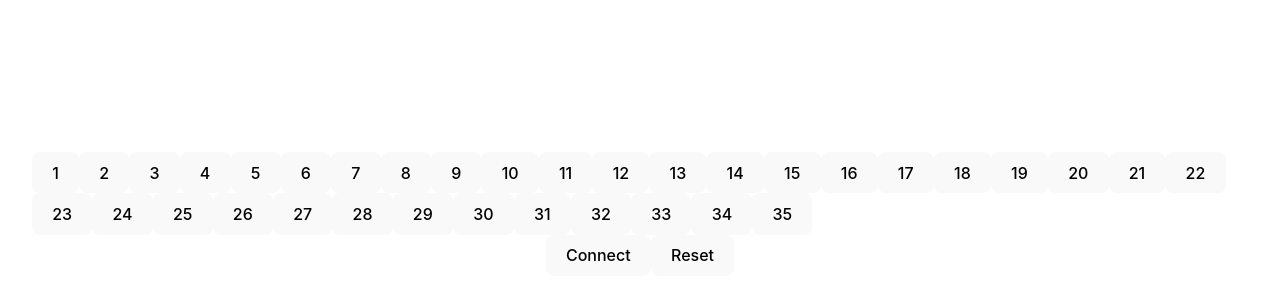
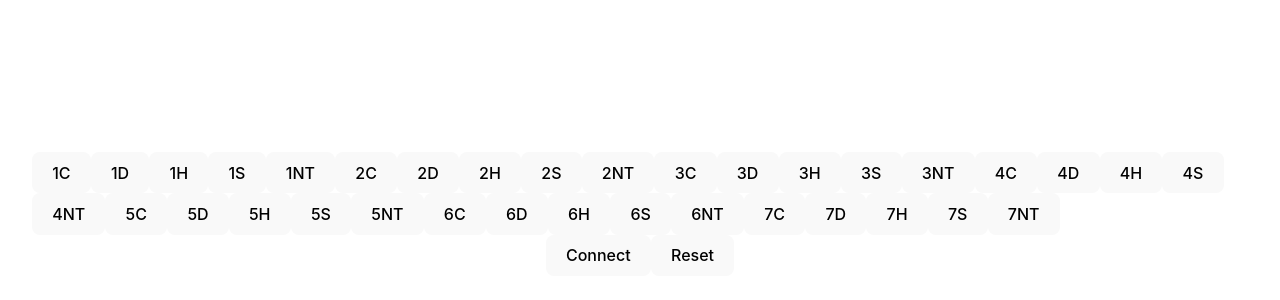
Before and after one commit to deNeedo/BridgeBiddingTranslator, a React (Vite) app in the folder frontend/: page / in a window 1280 px wide. Shown: the part 186-486 px from the top of the page. Built offline with nearby package versions, Linux system fonts and the light colour scheme.

Commit message:
Buttons name change fix

```diff
--- a/frontend/src/App.jsx
+++ b/frontend/src/App.jsx
@@ -29,17 +29,17 @@ function App() {
   };
 
   const buttonNumbers = Array.from({ length: 35 }, (_, index) => index + 1);
-
+  const buttonNames = ['C', 'D', 'H', 'S', 'NT'];
   return (
     <>
-      <div style={{ display: 'flex', flexWrap: 'wrap' }}>
+      <div id='box' style={{ display: 'flex', flexWrap: 'wrap' }}>
         {buttonNumbers.map((number) => (
-          <button
+          <button class='bid'
             key={number}
             onClick={() => handleDisable(number)}
             disabled={disabledButtons.includes(number)}
           >
-            {number}
+            {Math.ceil(number / 5) + buttonNames[(number - 1) % 5]}
           </button>
         ))}
       </div>
```
